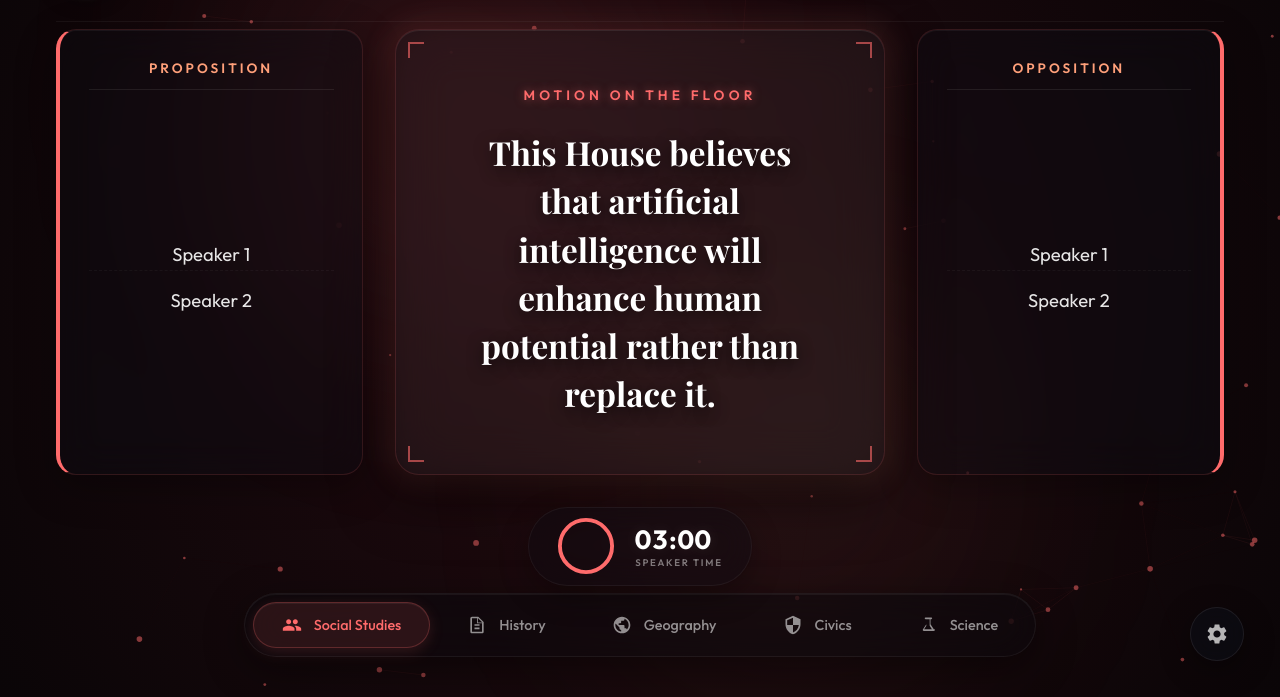
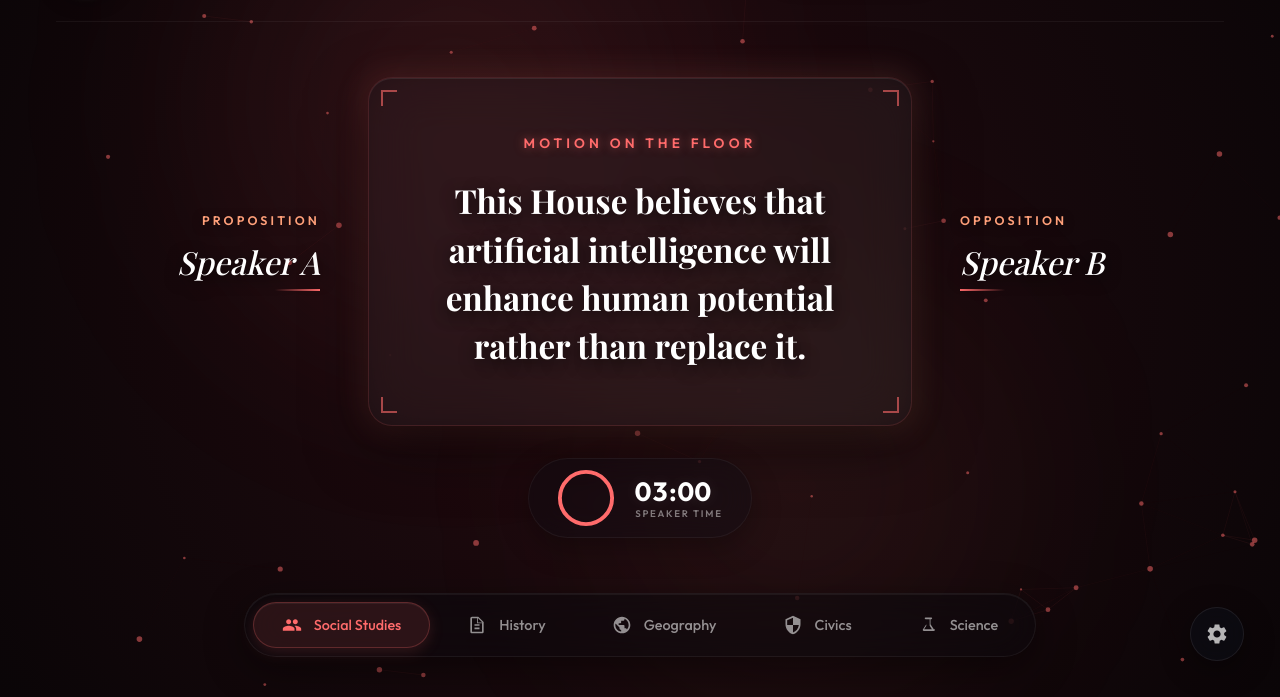
Before and after one commit to DhaakeKkomal/Holyangels, a plain HTML site: page index.html in a window 1280 px wide. Shown: the part 103-800 px from the top of the page. Drawn offline with nearby package versions, Linux system fonts and the light colour scheme; a web font is replaced by a local one.

Commit message:
Replace bulky speaker panel cards with elegant minimalist floating names

```diff
--- a/index.css
+++ b/index.css
@@ -357,61 +357,71 @@ body {
 
 .speaker-panel {
   flex: 1;
-  min-width: 250px;
-  max-width: 320px;
-  background: rgba(13, 14, 22, 0.4);
-  backdrop-filter: blur(20px);
-  -webkit-backdrop-filter: blur(20px);
-  border: 1px solid var(--glass-border);
-  border-radius: 20px;
-  padding: 1.8rem;
-  box-shadow: 0 12px 40px rgba(0, 0, 0, 0.3), inset 0 1px 0 rgba(255, 255, 255, 0.05);
+  min-width: 220px;
+  max-width: 280px;
+  background: transparent;
+  backdrop-filter: none;
+  -webkit-backdrop-filter: none;
+  border: none;
+  box-shadow: none;
+  padding: 1rem;
   display: flex;
   flex-direction: column;
-  gap: 1.25rem;
-  transition: border var(--transition-speed) var(--transition-easing);
+  justify-content: center;
+  gap: 0.5rem;
+  transition: all var(--transition-speed) var(--transition-easing);
 }
 
 .speaker-panel.side-left {
-  border-left: 4px solid var(--primary-color);
+  align-items: flex-end;
+  text-align: right;
 }
 
 .speaker-panel.side-right {
-  border-right: 4px solid var(--primary-color);
+  align-items: flex-start;
+  text-align: left;
 }
 
 .side-title {
-  font-size: 0.85rem;
+  font-size: 0.78rem;
   font-weight: 600;
-  letter-spacing: 0.22em;
+  letter-spacing: 0.25em;
   color: var(--secondary-color);
   text-transform: uppercase;
-  border-bottom: 1px solid rgba(255, 255, 255, 0.08);
-  padding-bottom: 0.75rem;
-  text-align: center;
+  text-shadow: 0 2px 10px rgba(0,0,0,0.5);
   transition: color var(--transition-speed) var(--transition-easing);
 }
 
-.speaker-list {
-  list-style: none;
-  display: flex;
-  flex-direction: column;
-  gap: 0.85rem;
-  font-size: 1.15rem;
-  font-weight: 400;
-  color: rgba(255, 255, 255, 0.9);
-  text-align: center;
-  justify-content: center;
-  flex-grow: 1;
+.speaker-display-name {
+  font-family: var(--font-serif-body);
+  font-style: italic;
+  font-weight: 500;
+  font-size: 2rem;
+  color: #ffffff;
+  text-shadow: 0 4px 15px rgba(0, 0, 0, 0.7);
+  position: relative;
+  padding-bottom: 8px;
+  margin-top: 0.25rem;
+  transition: color var(--transition-speed) ease;
 }
 
-.speaker-list li {
-  padding: 0.25rem 0;
-  border-bottom: 1px dashed rgba(255, 255, 255, 0.04);
+/* Subtle glowing accent underline under speaker name */
+.speaker-display-name::after {
+  content: '';
+  position: absolute;
+  bottom: 0;
+  width: 45px;
+  height: 2px;
 }
 
-.speaker-list li:last-child {
-  border-bottom: none;
+.speaker-panel.side-left .speaker-display-name::after {
+  right: 0;
+  background: linear-gradient(270deg, var(--primary-color), transparent);
+}
+
+.speaker-panel.side-right .speaker-display-name::after {
+  left: 0;
+  background: linear-gradient(90deg, var(--primary-color), transparent);
 }
 
 /* Topic Presentation Card */
@@ -802,8 +812,8 @@ body {
 }
 
 textarea#input-topic,
-textarea#input-side-a-speakers,
-textarea#input-side-b-speakers {
+input#input-side-a-speaker,
+input#input-side-b-speaker {
   background: rgba(0, 0, 0, 0.3);
   border: 1px solid rgba(255, 255, 255, 0.08);
   border-radius: 10px;
@@ -813,14 +823,14 @@ textarea#input-side-b-speakers {
   line-height: 1.5;
   padding: 1rem;
   width: 100%;
-  height: 90px;
+  height: auto;
   resize: none;
   transition: border-color 0.3s ease, box-shadow 0.3s ease;
 }
 
 textarea#input-topic:focus,
-textarea#input-side-a-speakers:focus,
-textarea#input-side-b-speakers:focus {
+input#input-side-a-speaker:focus,
+input#input-side-b-speaker:focus {
   border-color: rgba(var(--primary-rgb), 0.5);
   box-shadow: 0 0 10px rgba(var(--primary-rgb), 0.15);
 }
--- a/index.html
+++ b/index.html
@@ -13,7 +13,7 @@
     href="https://fonts.googleapis.com/css2?family=Cinzel:wght@600;700;800&family=Outfit:wght@300;400;500;600;700&family=Playfair+Display:ital,wght@0,500;0,600;0,700;1,400;1,600&display=swap"
     rel="stylesheet">
 
-  <link rel="stylesheet" href="index.css?v=1.5">
+  <link rel="stylesheet" href="index.css?v=1.6">
 </head>
 
 <body class="theme-social-studies">
@@ -52,12 +52,10 @@
     <!-- Main Stage Display -->
     <main class="stage-area">
       <div class="stage-grid">
-        <!-- Left Side: Side A Speakers -->
+        <!-- Left Side: Side A Speaker -->
         <aside class="speaker-panel side-left">
-          <h3 class="side-title" id="display-side-a-title">PROPOSITION</h3>
-          <ul class="speaker-list" id="display-side-a-speakers">
-            <!-- Populated via JavaScript -->
-          </ul>
+          <span class="side-title" id="display-side-a-title">PROPOSITION</span>
+          <div class="speaker-display-name" id="display-side-a-speaker">Speaker A</div>
         </aside>
 
         <!-- Center: Debate Topic Card -->
@@ -75,12 +73,10 @@
           </div>
         </section>
 
-        <!-- Right Side: Side B Speakers -->
+        <!-- Right Side: Side B Speaker -->
         <aside class="speaker-panel side-right">
-          <h3 class="side-title" id="display-side-b-title">OPPOSITION</h3>
-          <ul class="speaker-list" id="display-side-b-speakers">
-            <!-- Populated via JavaScript -->
-          </ul>
+          <span class="side-title" id="display-side-b-title">OPPOSITION</span>
+          <div class="speaker-display-name" id="display-side-b-speaker">Speaker B</div>
         </aside>
       </div>
 
@@ -215,12 +211,12 @@
             </div>
             <div class="modal-grid-two-cols" style="margin-top: 10px;">
               <div class="input-group">
-                <label for="input-side-a-speakers">Side A Names (one per line)</label>
-                <textarea id="input-side-a-speakers" placeholder="Enter speaker names..."></textarea>
+                <label for="input-side-a-speaker">Side A Speaker Name</label>
+                <input type="text" id="input-side-a-speaker" placeholder="Enter speaker name...">
               </div>
               <div class="input-group">
-                <label for="input-side-b-speakers">Side B Names (one per line)</label>
-                <textarea id="input-side-b-speakers" placeholder="Enter speaker names..."></textarea>
+                <label for="input-side-b-speaker">Side B Speaker Name</label>
+                <input type="text" id="input-side-b-speaker" placeholder="Enter speaker name...">
               </div>
             </div>
           </div>
@@ -309,7 +305,7 @@
     </div>
   </div>
 
-  <script src="index.js?v=1.5"></script>
+  <script src="index.js?v=1.6"></script>
 </body>
 
 </html>
--- a/index.js
+++ b/index.js
@@ -106,9 +106,9 @@ const state = {
 
   // Opponent speakers
   sideATitle: "PROPOSITION",
-  sideASpeakers: ["Speaker 1", "Speaker 2"],
+  sideASpeaker: "Speaker A",
   sideBTitle: "OPPOSITION",
-  sideBSpeakers: ["Speaker 1", "Speaker 2"],
+  sideBSpeaker: "Speaker B",
 
   // Timer settings
   timerDuration: 180, // Default 3 minutes in seconds
@@ -138,9 +138,9 @@ const DOM = {
   timerCard: document.querySelector(".timer-card"),
   timerStatusLabel: document.getElementById("timer-status-label"),
   displaySideATitle: document.getElementById("display-side-a-title"),
-  displaySideASpeakers: document.getElementById("display-side-a-speakers"),
+  displaySideASpeaker: document.getElementById("display-side-a-speaker"),
   displaySideBTitle: document.getElementById("display-side-b-title"),
-  displaySideBSpeakers: document.getElementById("display-side-b-speakers"),
+  displaySideBSpeaker: document.getElementById("display-side-b-speaker"),
 
   // Dock items
   dockItems: document.querySelectorAll(".dock-item"),
@@ -160,8 +160,8 @@ const DOM = {
   inputMotionLabel: document.getElementById("input-motion-label"),
   inputSideATitle: document.getElementById("input-side-a-title"),
   inputSideBTitle: document.getElementById("input-side-b-title"),
-  inputSideASpeakers: document.getElementById("input-side-a-speakers"),
-  inputSideBSpeakers: document.getElementById("input-side-b-speakers"),
+  inputSideASpeaker: document.getElementById("input-side-a-speaker"),
+  inputSideBSpeaker: document.getElementById("input-side-b-speaker"),
   sliderParticleCount: document.getElementById("slider-particle-count"),
   sliderParticleSpeed: document.getElementById("slider-particle-speed"),
 
@@ -223,9 +223,9 @@ function saveToLocalStorage() {
     particleCount: state.particleCount,
     particleSpeedFactor: state.particleSpeedFactor,
     sideATitle: state.sideATitle,
-    sideASpeakers: state.sideASpeakers,
+    sideASpeaker: state.sideASpeaker,
     sideBTitle: state.sideBTitle,
-    sideBSpeakers: state.sideBSpeakers
+    sideBSpeaker: state.sideBSpeaker
   }));
 }
 
@@ -245,9 +245,9 @@ function loadFromLocalStorage() {
       if (saved.particleCount !== undefined) state.particleCount = Number(saved.particleCount);
       if (saved.particleSpeedFactor !== undefined) state.particleSpeedFactor = Number(saved.particleSpeedFactor);
       if (saved.sideATitle) state.sideATitle = saved.sideATitle;
-      if (saved.sideASpeakers) state.sideASpeakers = saved.sideASpeakers;
+      if (saved.sideASpeaker) state.sideASpeaker = saved.sideASpeaker;
       if (saved.sideBTitle) state.sideBTitle = saved.sideBTitle;
-      if (saved.sideBSpeakers) state.sideBSpeakers = saved.sideBSpeakers;
+      if (saved.sideBSpeaker) state.sideBSpeaker = saved.sideBSpeaker;
     } catch (e) {
       console.error("Error loading state from localStorage", e);
     }
@@ -498,8 +498,8 @@ function initControlPanel() {
 
     DOM.inputSideATitle.value = state.sideATitle;
     DOM.inputSideBTitle.value = state.sideBTitle;
-    DOM.inputSideASpeakers.value = state.sideASpeakers.join("\n");
-    DOM.inputSideBSpeakers.value = state.sideBSpeakers.join("\n");
+    DOM.inputSideASpeaker.value = state.sideASpeaker;
+    DOM.inputSideBSpeaker.value = state.sideBSpeaker;
 
     const minutes = Math.floor(state.timerDuration / 60);
     const seconds = state.timerDuration % 60;
@@ -583,14 +583,14 @@ function initControlPanel() {
     DOM.displaySideBTitle.textContent = state.sideBTitle;
   });
 
-  DOM.inputSideASpeakers.addEventListener("input", (e) => {
-    state.sideASpeakers = e.target.value.split("\n");
-    updateSpeakersUI();
+  DOM.inputSideASpeaker.addEventListener("input", (e) => {
+    state.sideASpeaker = e.target.value;
+    DOM.displaySideASpeaker.textContent = state.sideASpeaker;
   });
 
-  DOM.inputSideBSpeakers.addEventListener("input", (e) => {
-    state.sideBSpeakers = e.target.value.split("\n");
-    updateSpeakersUI();
+  DOM.inputSideBSpeaker.addEventListener("input", (e) => {
+    state.sideBSpeaker = e.target.value;
+    DOM.displaySideBSpeaker.textContent = state.sideBSpeaker;
   });
 
   // Apply and Close
@@ -601,8 +601,8 @@ function initControlPanel() {
 
     state.sideATitle = DOM.inputSideATitle.value.toUpperCase();
     state.sideBTitle = DOM.inputSideBTitle.value.toUpperCase();
-    state.sideASpeakers = DOM.inputSideASpeakers.value.split("\n");
-    state.sideBSpeakers = DOM.inputSideBSpeakers.value.split("\n");
+    state.sideASpeaker = DOM.inputSideASpeaker.value;
+    state.sideBSpeaker = DOM.inputSideBSpeaker.value;
 
     // Save to localStorage
     saveToLocalStorage();
@@ -643,7 +643,8 @@ function applyStateToUI() {
 
   DOM.displaySideATitle.textContent = state.sideATitle;
   DOM.displaySideBTitle.textContent = state.sideBTitle;
-  updateSpeakersUI();
+  DOM.displaySideASpeaker.textContent = state.sideASpeaker;
+  DOM.displaySideBSpeaker.textContent = state.sideBSpeaker;
 
   DOM.body.className = `theme-${state.theme}`;
 
@@ -656,26 +657,6 @@ function applyStateToUI() {
   });
 
   adjustTopicFontSize();
-}
-
-function updateSpeakersUI() {
-  DOM.displaySideASpeakers.innerHTML = "";
-  state.sideASpeakers.forEach(name => {
-    if (name.trim()) {
-      const li = document.createElement("li");
-      li.textContent = name.trim();
-      DOM.displaySideASpeakers.appendChild(li);
-    }
-  });
-
-  DOM.displaySideBSpeakers.innerHTML = "";
-  state.sideBSpeakers.forEach(name => {
-    if (name.trim()) {
-      const li = document.createElement("li");
-      li.textContent = name.trim();
-      DOM.displaySideBSpeakers.appendChild(li);
-    }
-  });
 }
 
 /* ==========================================================================
```
